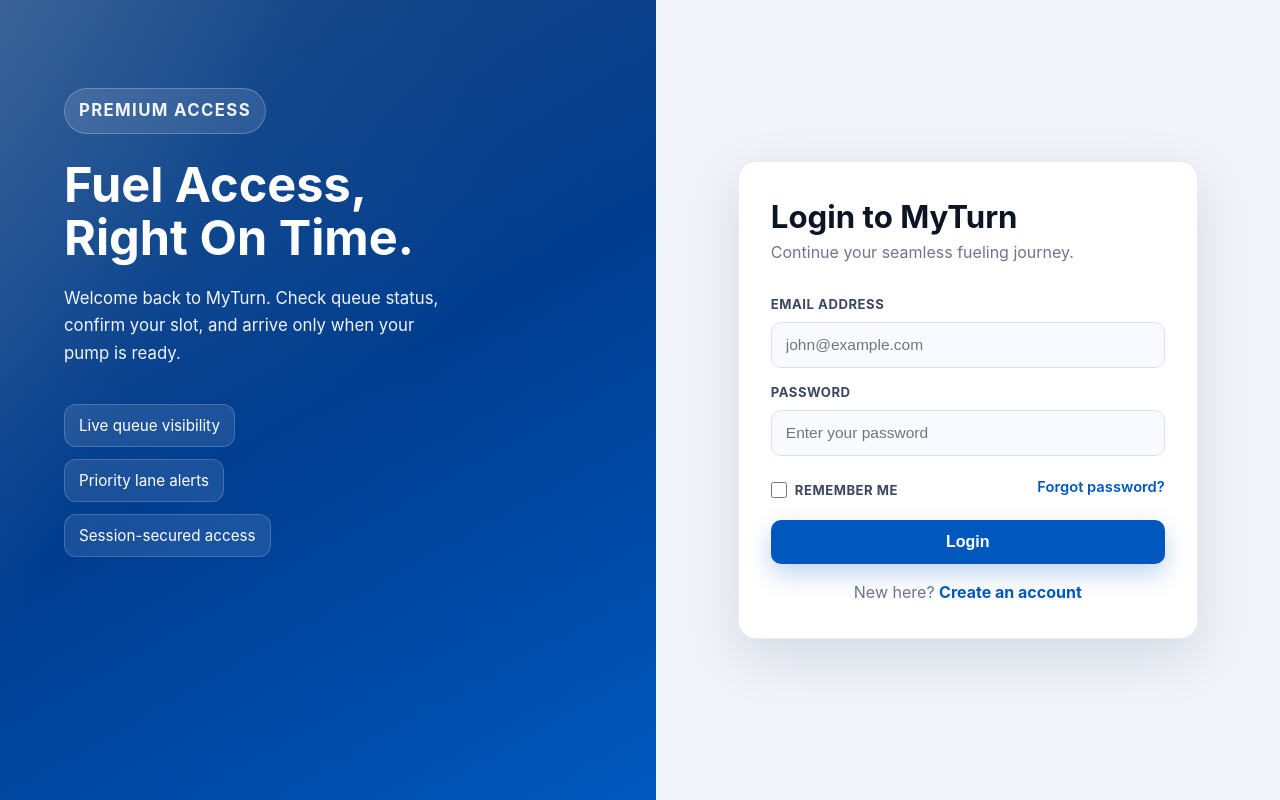
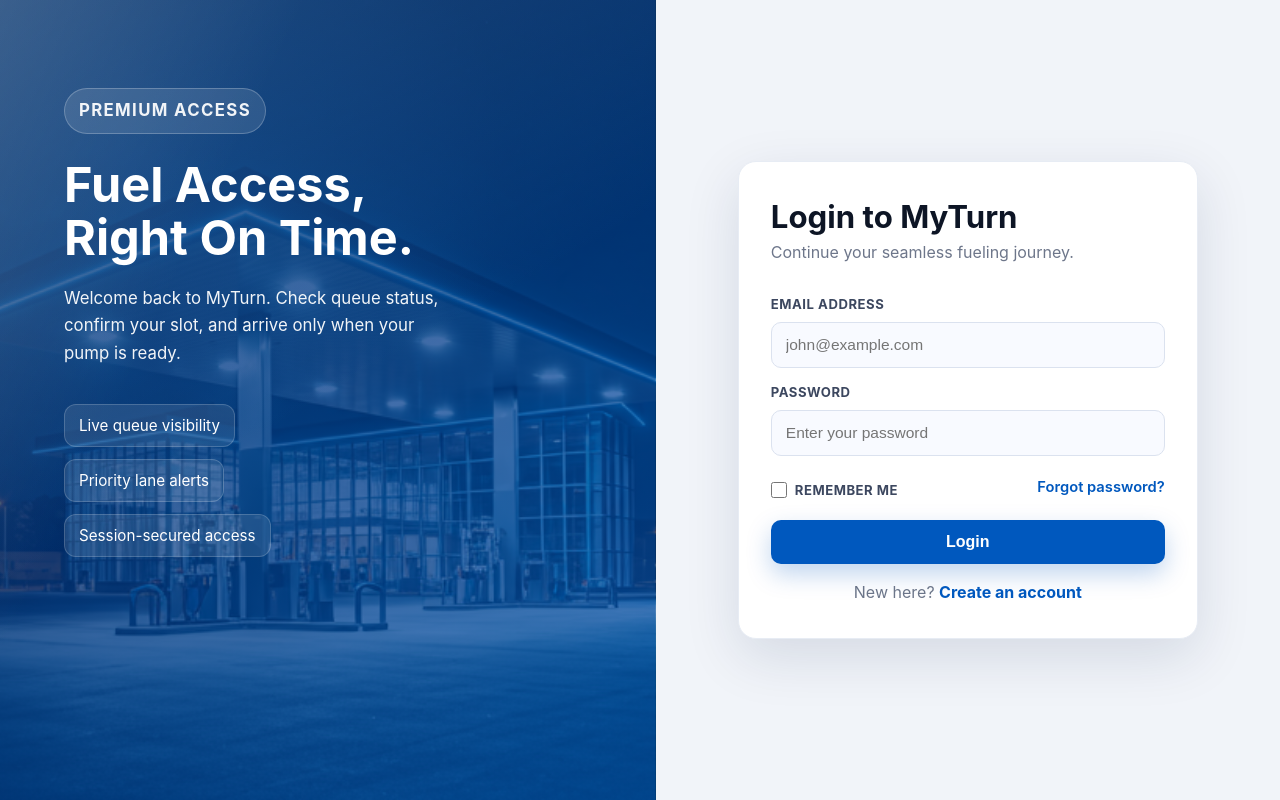
Before and after one commit to TharukaThennakoon/MyTurn-frontend, a Next.js app in the folder my-app/: page /login in a window 1280 px wide. Built offline with nearby package versions, Linux system fonts and the light colour scheme.

Commit message:
Add user log in page background image

```diff
--- a/my-app/app/login/page.module.css
+++ b/my-app/app/login/page.module.css
@@ -10,9 +10,12 @@
   overflow: hidden;
   color: #ffffff;
   background:
-    linear-gradient(145deg, rgba(0, 32, 94, 0.85), rgba(0, 88, 190, 0.7)),
+    linear-gradient(145deg, rgba(0, 32, 94, 0.82), rgba(0, 88, 190, 0.68)),
     radial-gradient(circle at 20% 20%, rgba(64, 181, 255, 0.35), transparent 45%),
-    linear-gradient(180deg, #003a8c 0%, #0058be 100%);
+    url("/images/landing.png");
+  background-size: cover;
+  background-position: center;
+  background-repeat: no-repeat;
 }
 
 .overlay {
```
